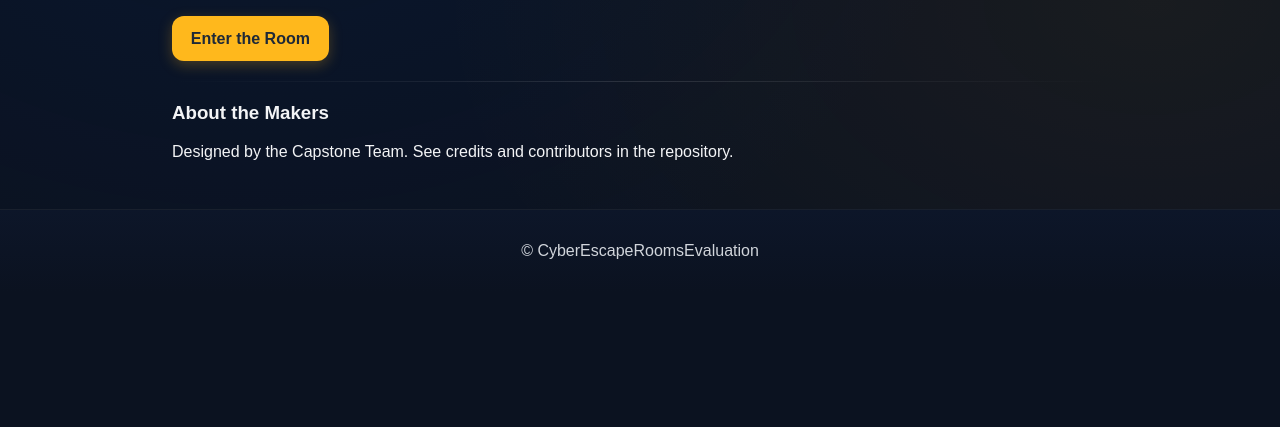
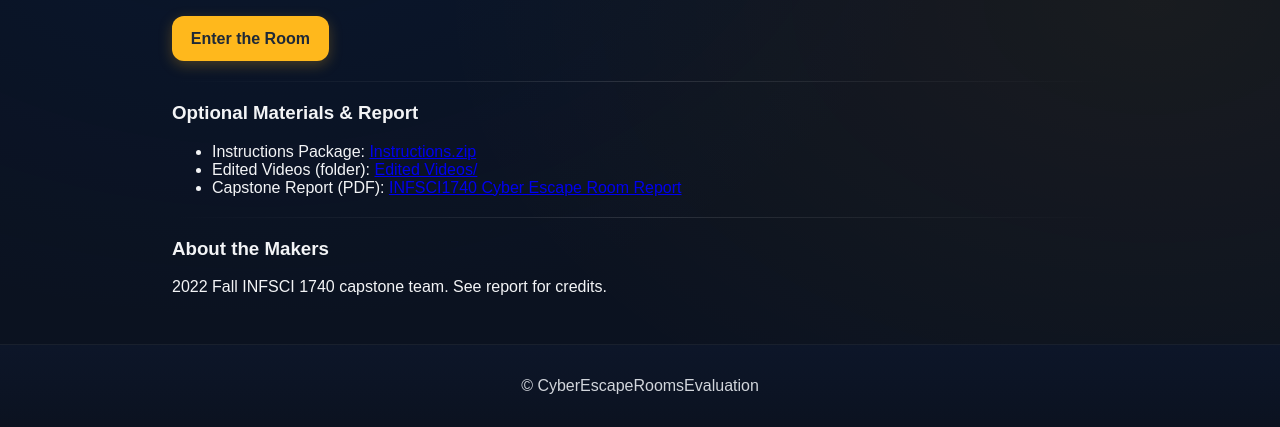
Before and after one commit to LoganWarren/CyberEscapeRoomsEvaluation, a plain HTML site: page docs/room1.html in a window 1280 px wide. Shown: the part 877-1304 px from the top of the page. Before the commit the page ends 1169 px from the top, so only its background shows below. Drawn offline with Linux system fonts and the light colour scheme.

Commit message:
updates to page1room1

```diff
--- a/docs/room1.html
+++ b/docs/room1.html
@@ -56,9 +56,19 @@
     <p><a href="rooms/room1/index.html" class="button">Enter the Room</a></p>
 
     <hr />
+  <section aria-labelledby="materials">
+      <h3 id="materials">Optional Materials & Report</h3>
+      <ul>
+        <li>Instructions Package: <a href="rooms/room1/materials/Instructions.zip">Instructions.zip</a></li>
+        <li>Edited Videos (folder): <a href="rooms/room1/materials/Edited%20Videos/">Edited Videos/</a></li>
+        <li>Capstone Report (PDF): <a href="rooms/room1/reports/INFSCI1740%20Cyber%20Escape%20Room%20Report.pdf">INFSCI1740 Cyber Escape Room Report</a></li>
+      </ul>
+    </section>
+
+    <hr />
     <section aria-labelledby="makers1">
       <h3 id="makers1">About the Makers</h3>
-      <p>Designed by the Capstone Team. See credits and contributors in the repository.</p>
+      <p>2022 Fall INFSCI 1740 capstone team. See report for credits.</p>
     </section>
   </main>
 
```
